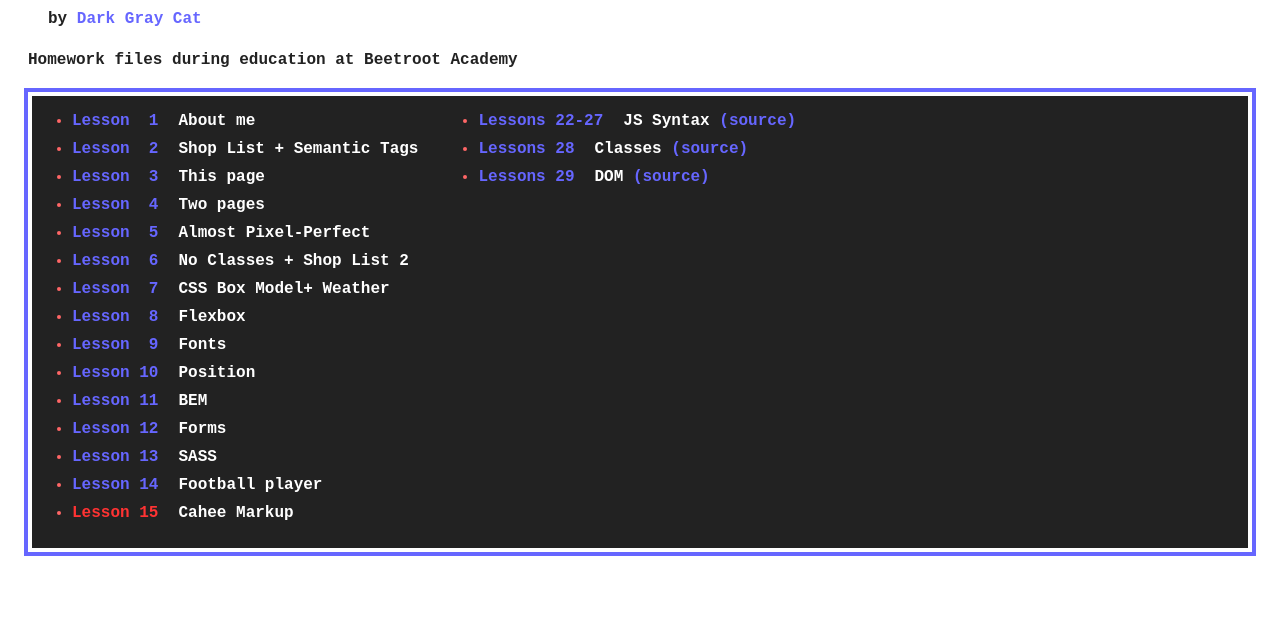
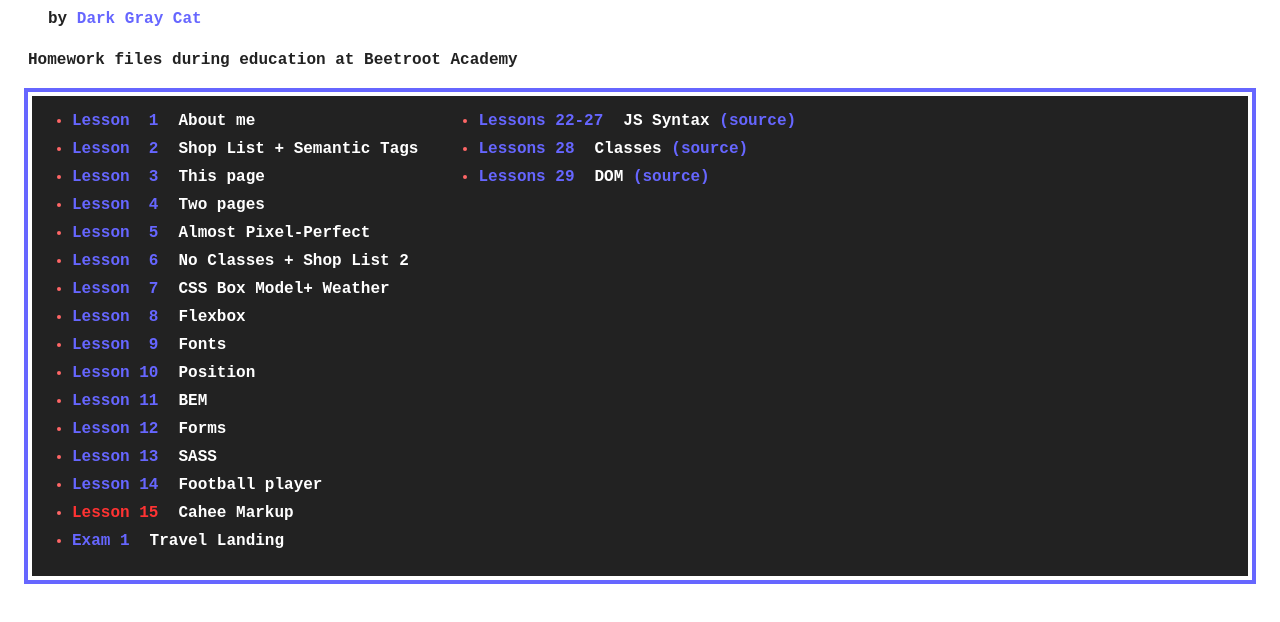
Before and after one commit to darkgraycat/lessons, a plain HTML site: page index.html in a window 1280 px wide. Shown: the part 90-712 px from the top of the page. Drawn offline with Linux system fonts and the light colour scheme.

Commit message:
add exam link

```diff
--- a/index.html
+++ b/index.html
@@ -52,6 +52,7 @@
 			<li><a href="lessons/lesson13/index.html">Lesson 13</a>SASS</li>
 			<li><a href="lessons/lesson14/index.html">Lesson 14</a>Football player</li>
 			<li><a href="https://darkgraycat.github.io/cahee/">Lesson 15</a>Cahee Markup</li>
+			<li><a href="https://darkgraycat.github.io/ba-exam-1/">Exam 1</a>Travel Landing</li>
 		</ul>
 
 		<ul>
```
